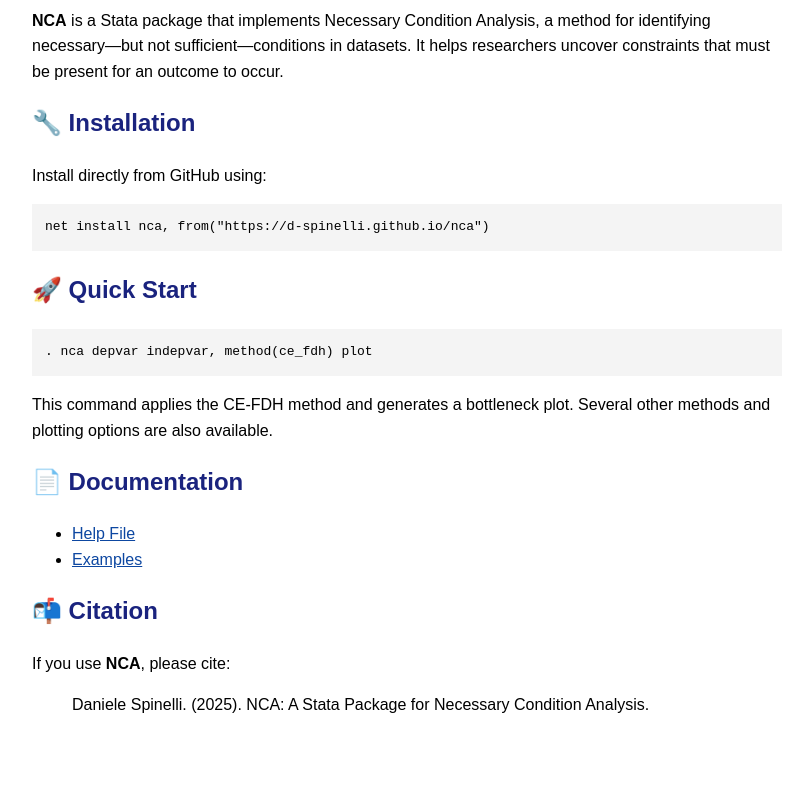
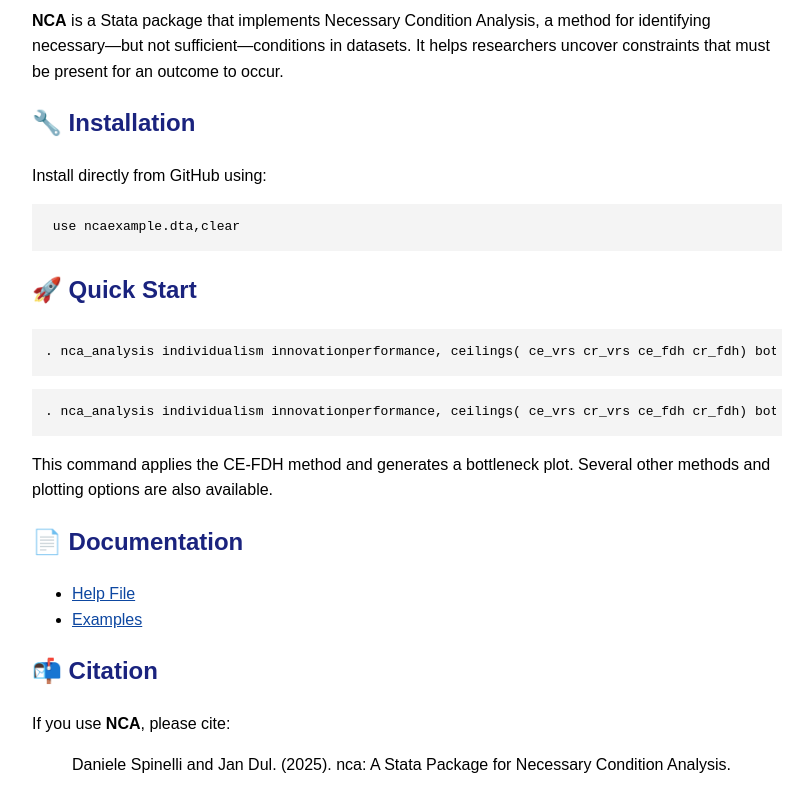
Before and after one commit to d-spinelli/nca, a plain HTML site: page index.html in a window 1280 px wide. Shown: the part 97-907 px from the top of the page, without its empty margins (233-1040 px from the left). Before the commit the page ends 847 px from the top, so only its background shows below. Drawn offline with Linux system fonts and the light colour scheme.

Commit message:
Update index.html

```diff
--- a/index.html
+++ b/index.html
@@ -16,10 +16,11 @@
 
   <h2>🔧 Installation</h2>
   <p>Install directly from GitHub using:</p>
-  <pre><code>net install nca, from("https://d-spinelli.github.io/nca")</code></pre>
+  <pre><code> use ncaexample.dta,clear </code></pre>
 
   <h2>🚀 Quick Start</h2>
-  <pre><code>. nca depvar indepvar, method(ce_fdh) plot</code></pre>
+  <pre><code>. nca_analysis individualism innovationperformance, ceilings( ce_vrs cr_vrs ce_fdh cr_fdh) bottlenecks </code></pre>
+  <pre><code>. nca_analysis individualism innovationperformance, ceilings( ce_vrs cr_vrs ce_fdh cr_fdh) bottlenecks </code></pre>
 
   <p>This command applies the CE-FDH method and generates a bottleneck plot. Several other methods and plotting options are also available.</p>
 
@@ -32,7 +33,7 @@
   <h2>📬 Citation</h2>
   <p>If you use <strong>NCA</strong>, please cite:</p>
   <blockquote>
-    Daniele Spinelli. (2025). NCA: A Stata Package for Necessary Condition Analysis.
+    Daniele Spinelli and Jan Dul. (2025). nca: A Stata Package for Necessary Condition Analysis.
   </blockquote>
 
 
```
